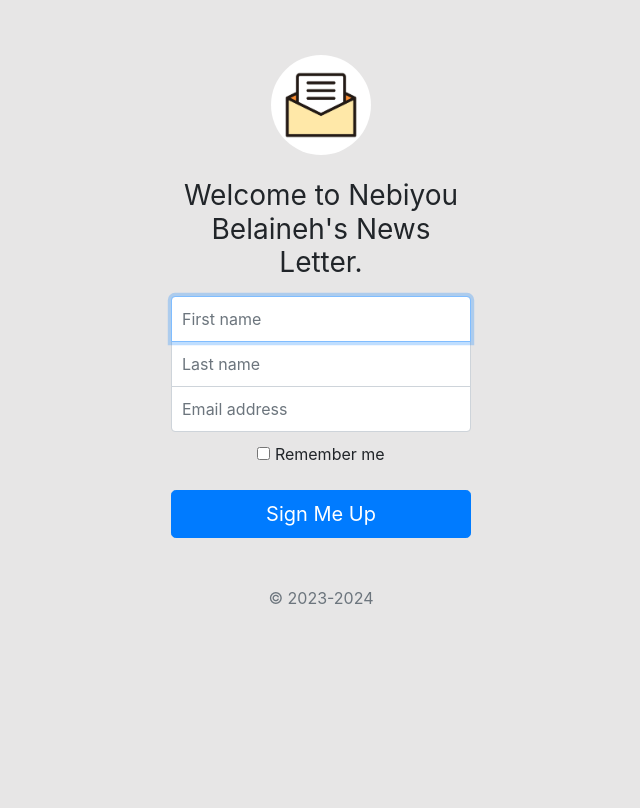
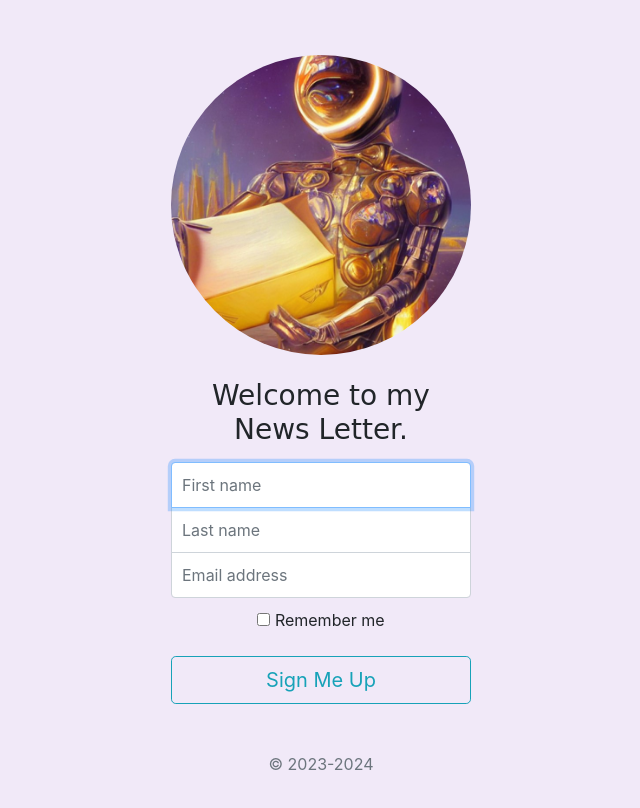
Before and after one commit to NebiyouBelaineh/News_Letter_Signup, a website: page signup.html in a window 1280 px wide. Shown: the whole page, without its empty margins (319-959 px from the left). Drawn offline with nearby package versions, Linux system fonts and the light colour scheme; a web font is replaced by a local one.

Commit message:
Changed Logo and Styles

```diff
--- a/public/css/styles.css
+++ b/public/css/styles.css
@@ -1,9 +1,18 @@
 body {
   height: 100%;
 }
-.faliure{
+/* .faliure{
   font-weight: 400;
+  padding-bottom: 20px;
+} */
+.success,.faliure{
+  font-weight: 400;
+  padding-bottom: 20px;
+}
 
+.signup-msg{
+  font-family: 'Bruno Ace SC', cursive;
+  font-weight: 700;
 }
 body {
   display: -ms-flexbox;
@@ -17,7 +26,7 @@ body {
   justify-content: center;
   padding-top: 40px;
   padding-bottom: 40px;
-  background-color: #cdcbcb77;
+  background-color: #e3d1f077;
 }
 
 .form-signin {
--- a/signup.html
+++ b/signup.html
@@ -26,17 +26,22 @@
 
     <!-- Custom styles for this template -->
     <link href="css/styles.css" rel="stylesheet" />
+
+    <!-- Fonts -->
+    <link rel="preconnect" href="https://fonts.googleapis.com">
+    <link rel="preconnect" href="https://fonts.gstatic.com" crossorigin>
+    <link href="https://fonts.googleapis.com/css2?family=Bruno+Ace+SC&display=swap" rel="stylesheet">
   </head>
 
   <body class="text-center">
     <form class="form-signin" action="/" method="post">
       <img
         class="mb-4"
-        src="images\newsletter-icon-isolated-on-white-background-from-vector-27780389.jpg" alt="news-letter-logo"
-        style="height: 100px; width: 100px; border-radius: 70px"
+        src="images\newsletterlogoalienstyle.jpg" alt="news-letter-logo"
+        style="height: 300px; width: 300px; border-radius: 150px"
       />
-      <h1 class="h3 mb-3 font-weight-normal">
-        Welcome to Nebiyou Belaineh's News Letter.
+      <h1 class="h3 mb-3 font-weight-normal signup-msg">
+        Welcome to my News Letter.
       </h1>
       <label for="inputFName" class="sr-only">First name</label>
       <input
@@ -72,7 +77,7 @@
           <input type="checkbox" value="remember-me" /> Remember me
         </label>
       </div>
-      <button class="btn btn-lg btn-primary btn-block" type="submit">
+      <button class="btn btn-lg btn-outline-info btn-block" type="submit">
         Sign Me Up
       </button>
       <p class="mt-5 mb-3 text-muted">&copy; 2023-2024</p>
```
Also changed, not shown: faliure.html (+5 -1 lines), success.html (+5 -1 lines).
